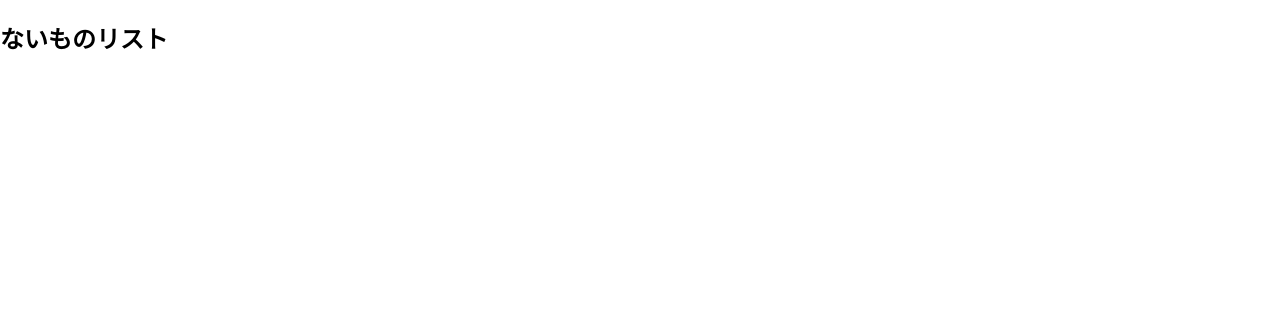
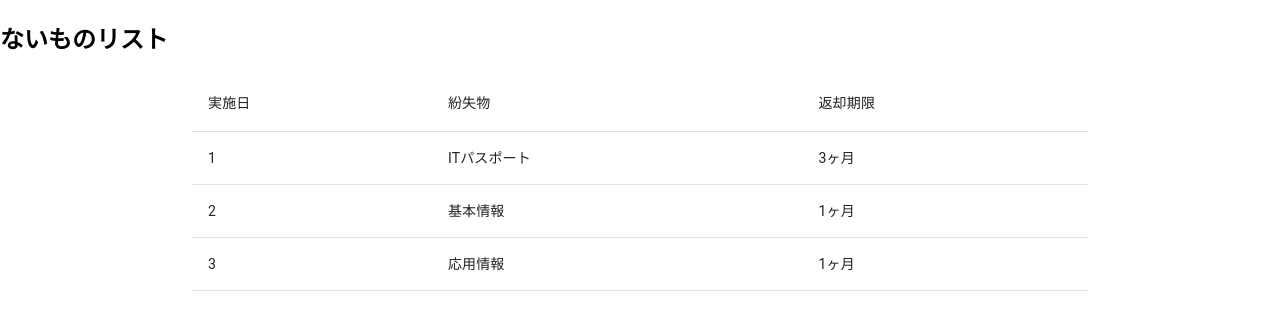
Before and after one commit to takumiTakahata/equipment_management_system, a React (Create React App) app in the folder app/: page /no_list in a window 1280 px wide. Before the commit this address had no page. Shown: the top 330 px of the page. Built offline with nearby package versions, Linux system fonts and the light colour scheme.

Commit message:
ないものリストを表示

```diff
--- a/app/src/components/no_list.tsx
+++ b/app/src/components/no_list.tsx
@@ -1,3 +1,12 @@
+import Table from "@mui/material/Table";
+import TableBody from "@mui/material/TableBody";
+import TableCell from "@mui/material/TableCell";
+import TableContainer from "@mui/material/TableContainer";
+import TableHead from "@mui/material/TableHead";
+import TableRow from "@mui/material/TableRow";
+import Paper from "@mui/material/Paper";
+import { Button } from "@mui/material";
+
 function createNoList(id: number, name: string, deadline: string) {
   return {
     id, //備品id
@@ -18,8 +27,32 @@ const rows = data.map((item) => {
 
 function NoList() {
   return (
-    <div>
+    <div className="no_list">
       <h2>ないものリスト</h2>
+      <Paper elevation={0} sx={{ width: "70%", margin: "auto" }}>
+        <TableContainer className="tablecontainer">
+          <Table aria-label="simple table">
+            <TableHead>
+              <TableRow>
+                <TableCell>実施日</TableCell>
+                <TableCell>紛失物</TableCell>
+                <TableCell>返却期限</TableCell>
+              </TableRow>
+            </TableHead>
+            <TableBody>
+              {rows.map((item) => (
+                <TableRow className="tableRow" key={item.id}>
+                  <TableCell component="th" scope="row">
+                    {item.id}
+                  </TableCell>
+                  <TableCell>{item.name}</TableCell>
+                  <TableCell>{item.deadline}</TableCell>
+                </TableRow>
+              ))}
+            </TableBody>
+          </Table>
+        </TableContainer>
+      </Paper>
     </div>
   );
 }
```
